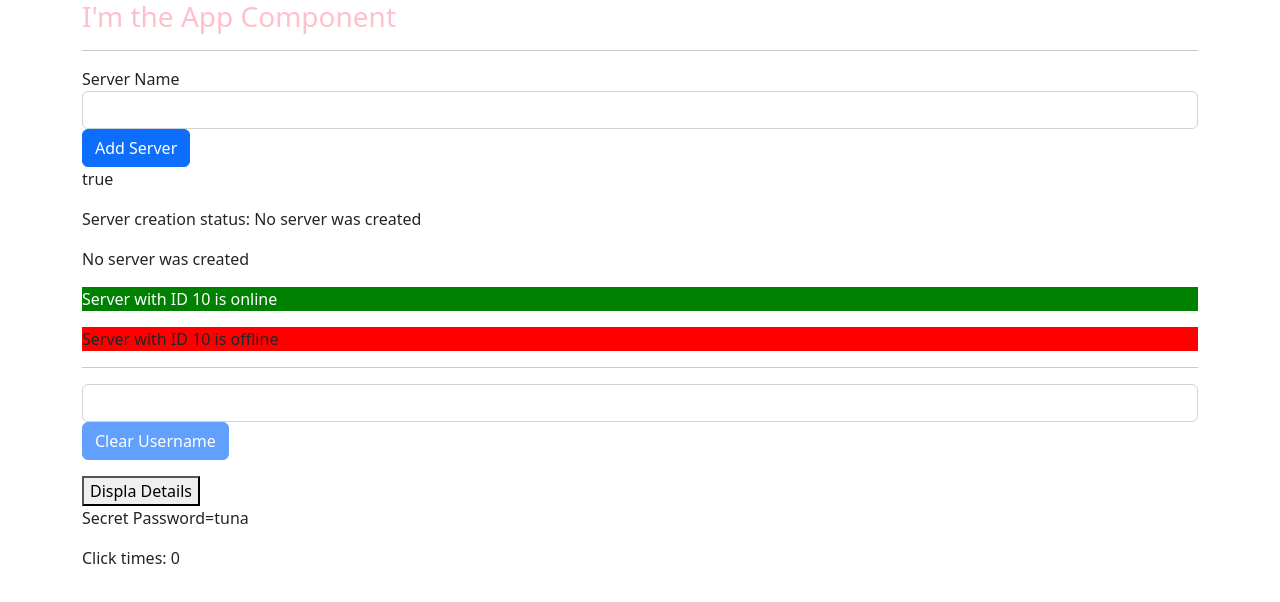
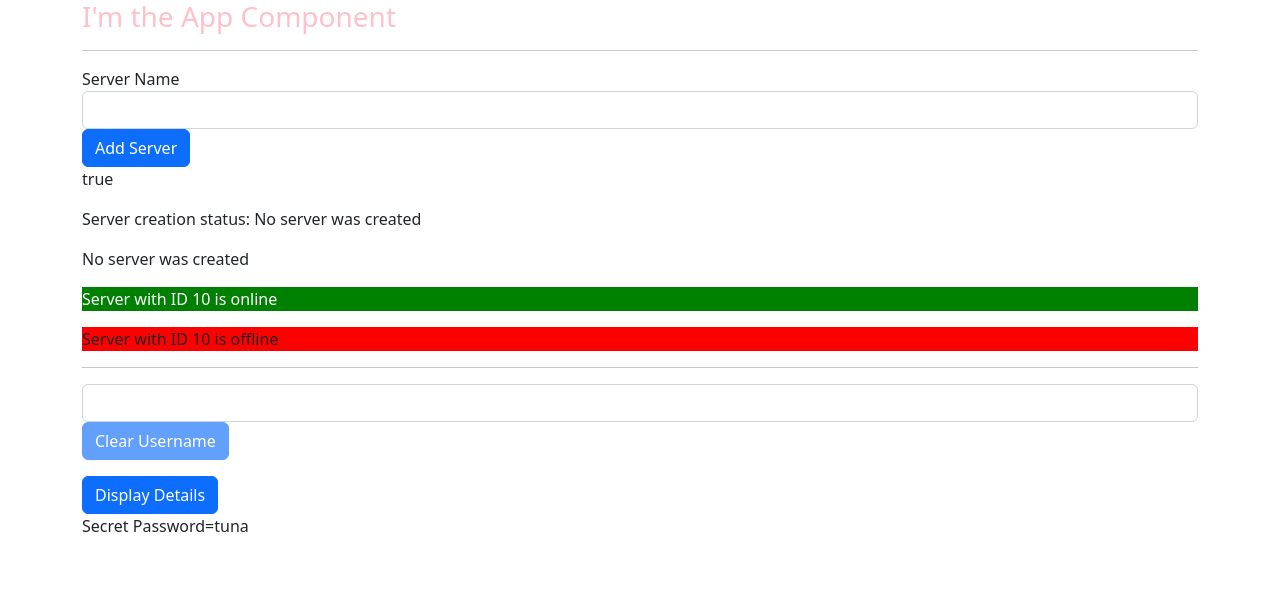
Before and after one commit to Huimin66/udemy-angular-project, an Angular app: page / in a window 1280 px wide. Shown: the top 602 px of the page. Built offline with nearby package versions, Linux system fonts and the light colour scheme.

Commit message:
Submit exercise3

```diff
--- a/src/app/exercise3/exercise3.component.html
+++ b/src/app/exercise3/exercise3.component.html
@@ -1,4 +1,3 @@
-
-<button (click)="toggleDisplay()">Displa Details</button>
-<p *ngIf="ifParaShowed" [ngStyle]="{'background-color': getColor()}" [ngClass]="{greaterthanfive: this.clickTimes>=5}">Secret Password=tuna</p>
-<p>Click times: {{clickTimes}}</p>
+<button class="btn btn-primary" (click)="toggleDisplay()">Display Details</button>
+<p *ngIf="ifParaShowed">Secret Password=tuna</p>
+<div *ngFor="let history of clickHistory" [ngStyle]="{ 'background-color': history >= 5 ? 'blue' : 'white'}" [ngClass]="{ 'greaterthanfive': history >= 5 }">{{ history }}</div>
--- a/src/app/exercise3/exercise3.component.scss
+++ b/src/app/exercise3/exercise3.component.scss
@@ -0,0 +1,3 @@
+.greaterthanfive{
+  color:white
+}
--- a/src/app/exercise3/exercise3.component.ts
+++ b/src/app/exercise3/exercise3.component.ts
@@ -4,14 +4,15 @@ import { Component, OnInit } from '@angular/core';
   selector: 'app-exercise3',
   templateUrl: './exercise3.component.html',
   styleUrls: ['./exercise3.component.scss'],
-  styles:[`
-    .greaterthanfive{
-      color:white
-    }
-  `]
+  // styles:[`
+  //   .greaterthanfive{
+  //     color:white
+  //   }
+  // `]
 })
 export class Exercise3Component implements OnInit {
   ifParaShowed:boolean = true
+  clickHistory:number[]= []
   clickTimes = 0
   constructor() { }
 
@@ -19,11 +20,8 @@ export class Exercise3Component implements OnInit {
   }
 
   toggleDisplay(){
-    this.clickTimes++
+    this.clickHistory.push(++this.clickTimes)
     this.ifParaShowed = !this.ifParaShowed
   }
 
-  getColor(){
-    return this.clickTimes>=5? 'blue' :'white'
-  }
 }
```
